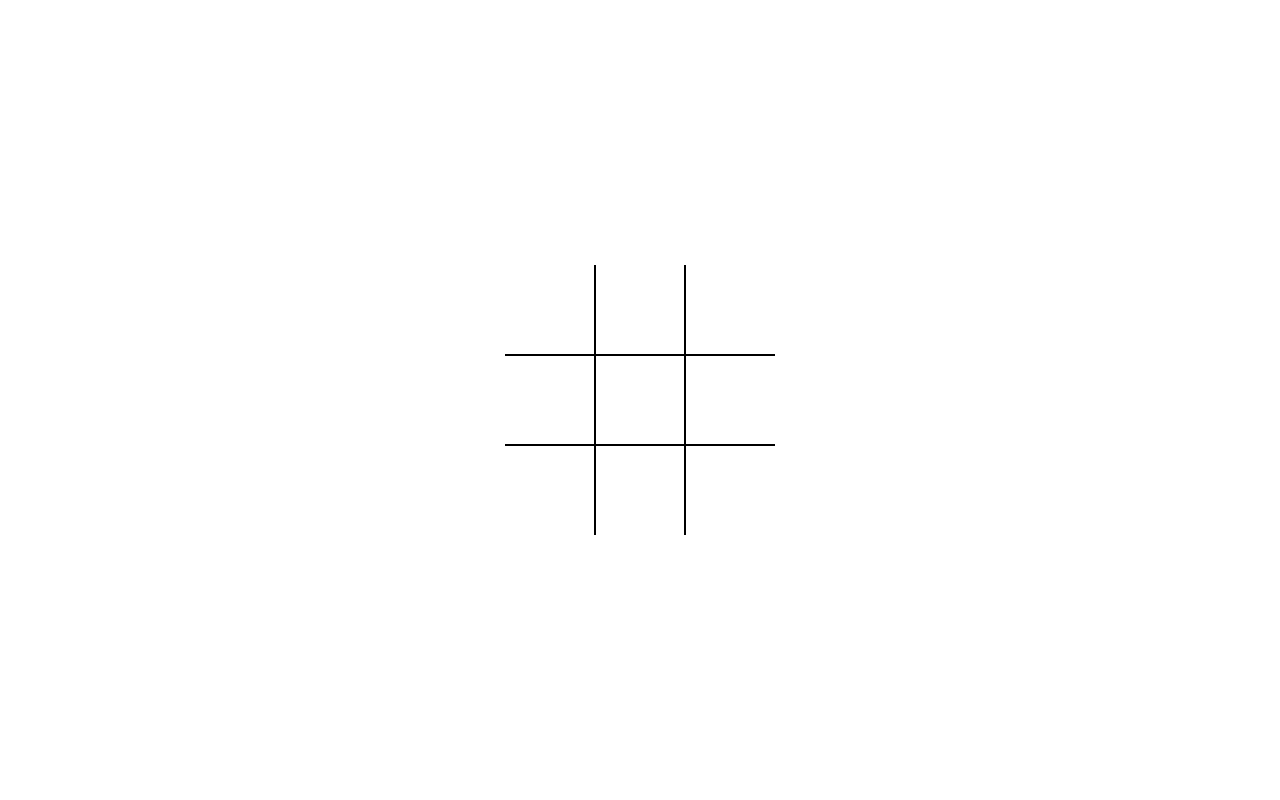
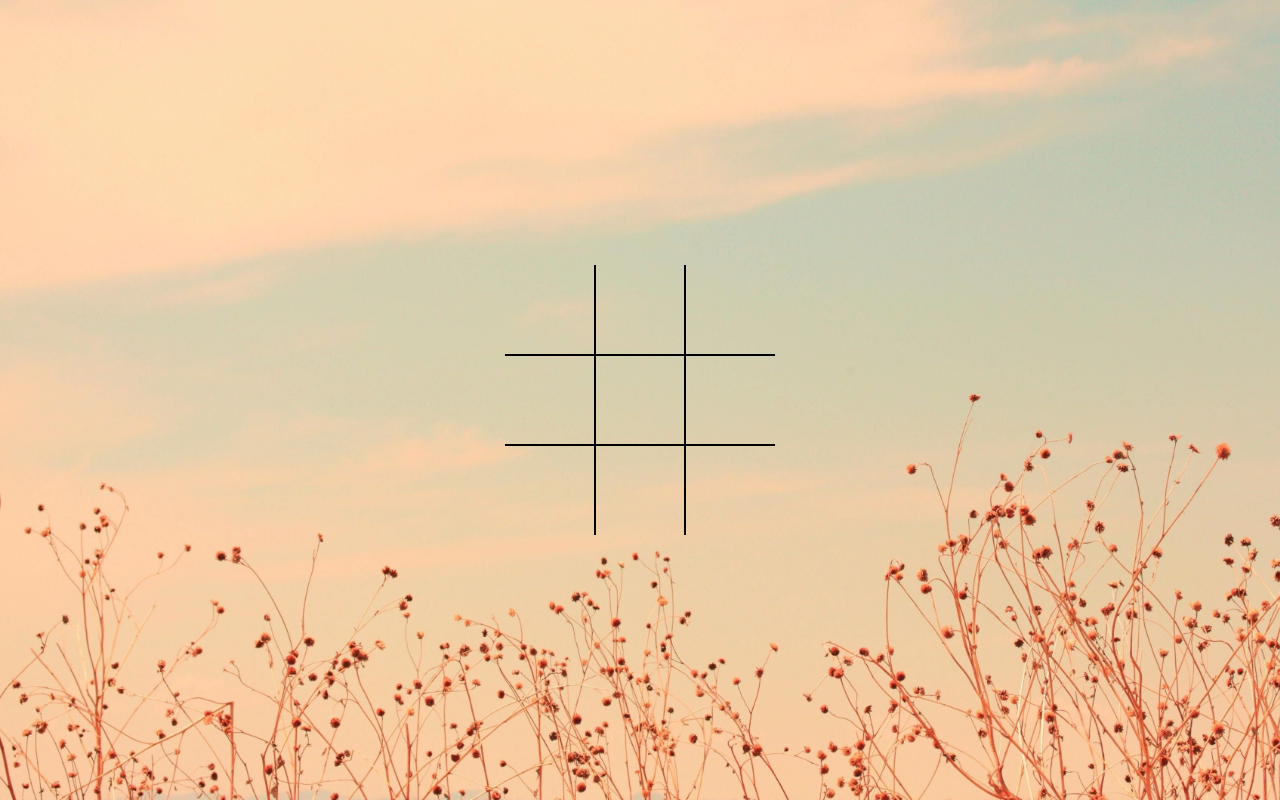
Before and after one commit to Dendi13/krestiki-noliki, a plain HTML site: page index.html in a window 1280 px wide. Drawn offline with Linux system fonts and the light colour scheme; the site is published under a folder, as on GitHub Pages, so addresses that start at the root find nothing.

Commit message:
Add files via upload

```diff
--- a/style.css
+++ b/style.css
@@ -12,7 +12,7 @@ body {
     display: flex;
     justify-content: center;
     align-items: center;
-    background-image: url(/img/1653308978_2-celes-club-p-pastelnii-fon-estetika-krasivie-2.jpg);
+    background-image: url(img/1653308978_2-celes-club-p-pastelnii-fon-estetika-krasivie-2.jpg);
     background-repeat: no-repeat;
     background-size: cover;
     position: relative;
```
